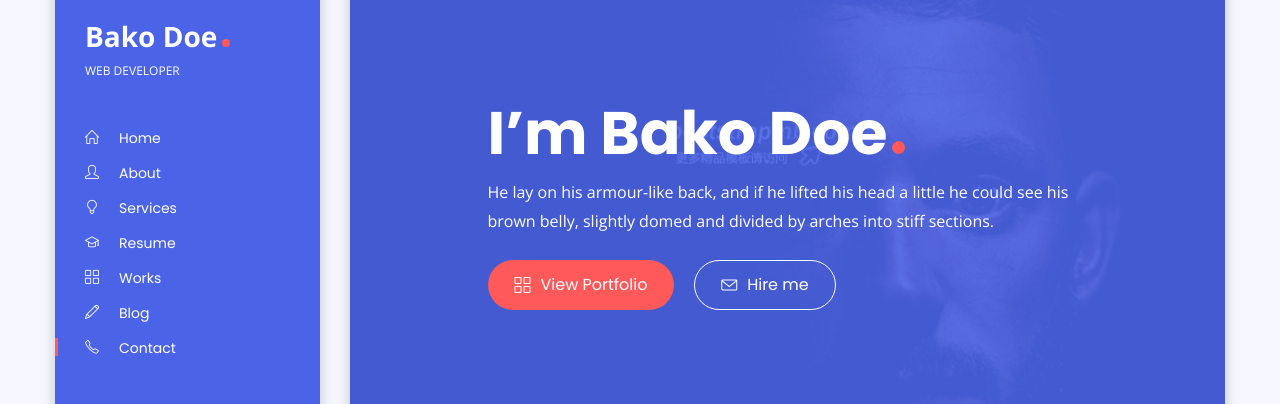
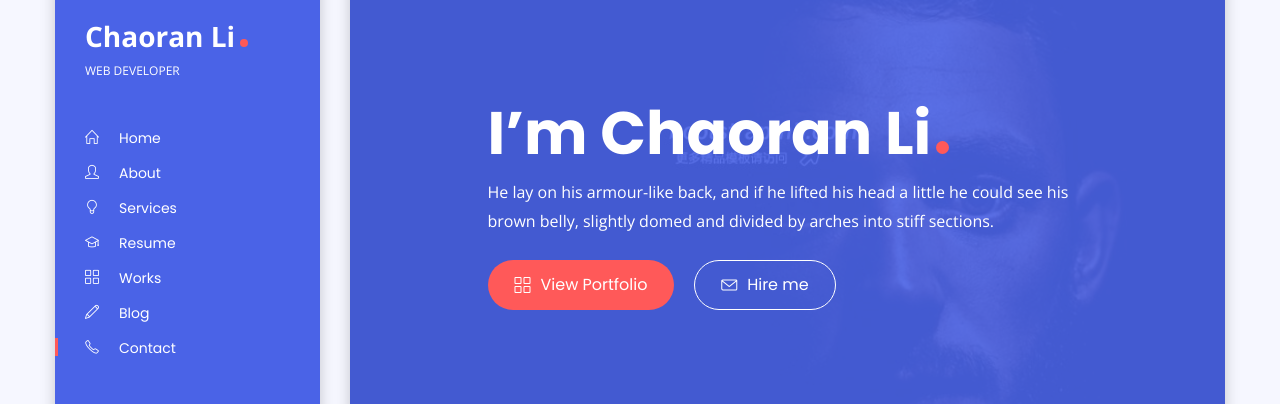
Before and after one commit to Chaoran-Li/Chaoran-Li.github.io, a plain HTML site: page index.html in a window 1280 px wide. Shown: the part 153-557 px from the top of the page. Drawn offline with nearby package versions, Linux system fonts and the light colour scheme.

Commit message:
Update index.html

```diff
--- a/index.html
+++ b/index.html
@@ -3,7 +3,7 @@
 <html lang="en-US">
 <head>
 	<meta http-equiv="Content-Type" content="text/html; charset=UTF-8">
-	<title>Bako - Personal Portfolio & Resume HTML Template</title>
+	<title>Sean Li - Personal Website</title>
 	<meta name="description" content="Bako - Personal Portfolio & Resume HTML Template">
 	<meta name="viewport" content="width=device-width, initial-scale=1, maximum-scale=1">
 	<link rel="shortcut icon" type="image/x-icon" href="images/favicon.png">
@@ -56,7 +56,7 @@
 		</button>
 		<div class="header-inner d-flex align-items-start flex-column">
 			<a href="index.html"><img src="images/logo.png" alt="Bako Doe" /></a>
-			<a href="index.html" class="site-title dot mt-3">Bako Doe</a>
+			<a href="index.html" class="site-title dot mt-3">Chaoran Li</a>
 			<span class="site-slogan">Web Developer</span>
 
 			<!-- navigation menu -->
@@ -96,7 +96,7 @@
 		<!-- section hero -->
 		<section class="hero background parallax shadow-dark d-flex align-items-center" id="home" data-image-src="images/hero.jpg">
 			<div class="cta mx-auto mt-2">
-				<h1 class="mt-0 mb-4">I’m Bako Doe<span class="dot"></span></h1>
+				<h1 class="mt-0 mb-4">I’m Chaoran Li<span class="dot"></span></h1>
 				<p class="mb-4">He lay on his armour-like back, and if he lifted his head a little he could see his brown belly, slightly domed and divided by arches into stiff sections.</p>
 				<a href="#" class="btn btn-default btn-lg mr-3"><i class="icon-grid"></i>View Portfolio</a>
 				<div class="spacer d-md-none d-lg-none d-sm-none" data-height="10"></div>
```
